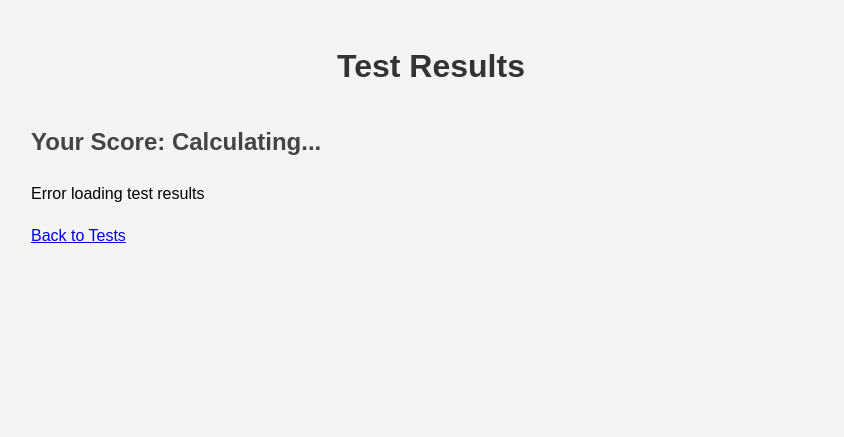
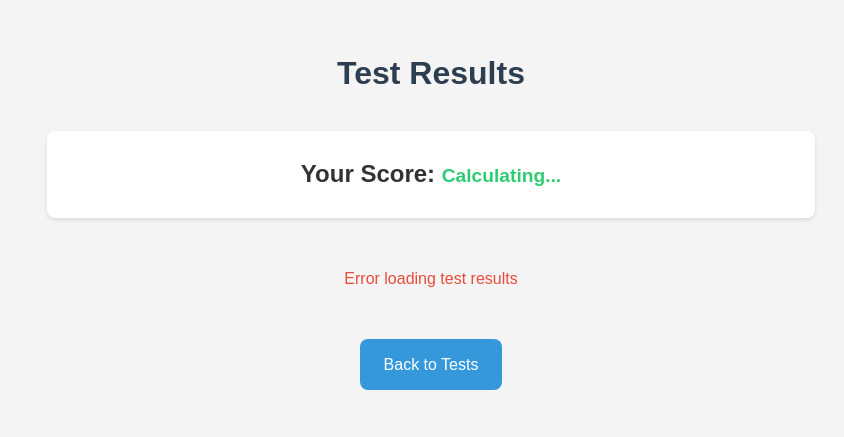
Before and after one commit to anand-oxide/etest-dev-1, a Flask app: page /results in a window 1280 px wide. Shown: the top 437 px of the page, without its empty margins (209-1053 px from the left). Run offline with Flask 2, Linux system fonts and the light colour scheme.

Commit message:
Update style.css with results page styles and improve overall design

```diff
--- a/static/css/style.css
+++ b/static/css/style.css
@@ -1,115 +1,175 @@
-/* General Styles */
+/* Global Styles */
+* {
+    margin: 0;
+    padding: 0;
+    box-sizing: border-box;
+}
+
 body {
     font-family: Arial, sans-serif;
     line-height: 1.6;
-    margin: 0;
-    padding: 0;
     background-color: #f4f4f4;
+    color: #333;
 }
 
 .container {
     max-width: 800px;
-    margin: 0 auto;
-    padding: 20px;
+    margin: 2rem auto;
+    padding: 1rem;
+}
+
+h1 {
+    text-align: center;
+    color: #2c3e50;
+    margin-bottom: 2rem;
+}
+
+/* Test List Styles */
+.test-list {
+    display: grid;
+    gap: 1.5rem;
+}
+
+.test-item {
+    background: white;
+    padding: 1.5rem;
+    border-radius: 8px;
+    box-shadow: 0 2px 4px rgba(0,0,0,0.1);
+}
+
+.test-title {
+    margin-bottom: 0.5rem;
+}
+
+.test-title a {
+    color: #3498db;
+    text-decoration: none;
+    font-size: 1.2rem;
+    font-weight: bold;
+}
+
+.test-title a:hover {
+    color: #2980b9;
+}
+
+.test-description {
+    color: #666;
 }
 
 /* Test Page Styles */
 .question {
     background: white;
-    padding: 20px;
-    margin-bottom: 20px;
-    border-radius: 5px;
-    box-shadow: 0 2px 5px rgba(0,0,0,0.1);
+    padding: 1.5rem;
+    margin-bottom: 1.5rem;
+    border-radius: 8px;
+    box-shadow: 0 2px 4px rgba(0,0,0,0.1);
 }
 
 .question-text {
-    font-size: 1.1em;
-    margin-bottom: 15px;
-    color: #333;
+    font-weight: bold;
+    margin-bottom: 1rem;
+}
+
+.options {
+    display: grid;
+    gap: 0.8rem;
 }
 
 .option {
-    margin: 10px 0;
+    display: flex;
+    align-items: center;
+    gap: 0.5rem;
 }
 
-.option label {
-    margin-left: 10px;
+.submit-btn {
+    display: block;
+    width: 100%;
+    padding: 1rem;
+    background: #2ecc71;
+    color: white;
+    border: none;
+    border-radius: 8px;
+    font-size: 1.1rem;
     cursor: pointer;
+    margin-top: 2rem;
+}
+
+.submit-btn:hover {
+    background: #27ae60;
 }
 
 /* Results Page Styles */
-#score-summary {
+#score-container {
     background: white;
-    padding: 20px;
-    margin: 20px 0;
-    border-radius: 5px;
-    box-shadow: 0 2px 5px rgba(0,0,0,0.1);
+    padding: 1.5rem;
+    margin-bottom: 2rem;
+    border-radius: 8px;
+    box-shadow: 0 2px 4px rgba(0,0,0,0.1);
     text-align: center;
 }
 
-.result-item {
-    background: white;
-    padding: 20px;
-    margin-bottom: 20px;
-    border-radius: 5px;
-    box-shadow: 0 2px 5px rgba(0,0,0,0.1);
+#score {
+    color: #2ecc71;
+    font-size: 1.2rem;
+    font-weight: bold;
 }
 
-.result-item.correct {
-    border-left: 4px solid #4CAF50;
+.question-result {
+    background: white;
+    padding: 1.5rem;
+    margin-bottom: 1rem;
+    border-radius: 8px;
+    box-shadow: 0 2px 4px rgba(0,0,0,0.1);
+    border-left: 4px solid #95a5a6;
 }
 
-.result-item.incorrect {
-    border-left: 4px solid #f44336;
+.question-result.correct {
+    border-left-color: #2ecc71;
 }
 
-.feedback {
-    font-weight: bold;
-    margin-top: 10px;
+.question-result.incorrect {
+    border-left-color: #e74c3c;
 }
 
-.correct .feedback {
-    color: #4CAF50;
+.answer-info {
+    margin: 0.5rem 0;
+    color: #666;
 }
 
-.incorrect .feedback {
-    color: #f44336;
+.result-status {
+    font-weight: bold;
+    margin-top: 1rem;
 }
 
-/* Buttons */
-.submit-btn, .home-btn {
-    display: inline-block;
-    padding: 10px 20px;
-    background-color: #4CAF50;
-    color: white;
-    border: none;
-    border-radius: 5px;
-    cursor: pointer;
-    text-decoration: none;
-    font-size: 1em;
+.correct .result-status {
+    color: #2ecc71;
 }
 
-.submit-btn:hover, .home-btn:hover {
-    background-color: #45a049;
+.incorrect .result-status {
+    color: #e74c3c;
 }
 
-.home-btn {
-    margin-top: 20px;
+.actions {
+    margin-top: 2rem;
+    text-align: center;
 }
 
-/* Headings */
-h1 {
-    color: #333;
-    text-align: center;
-    margin-bottom: 30px;
+.btn {
+    display: inline-block;
+    padding: 0.8rem 1.5rem;
+    background: #3498db;
+    color: white;
+    text-decoration: none;
+    border-radius: 8px;
+    transition: background 0.3s;
 }
 
-h2 {
-    color: #444;
-    margin-bottom: 20px;
+.btn:hover {
+    background: #2980b9;
 }
 
-h3 {
-    color: #555;
-    margin-bottom: 15px;
+.error {
+    color: #e74c3c;
+    text-align: center;
+    padding: 1rem;
 }
```
